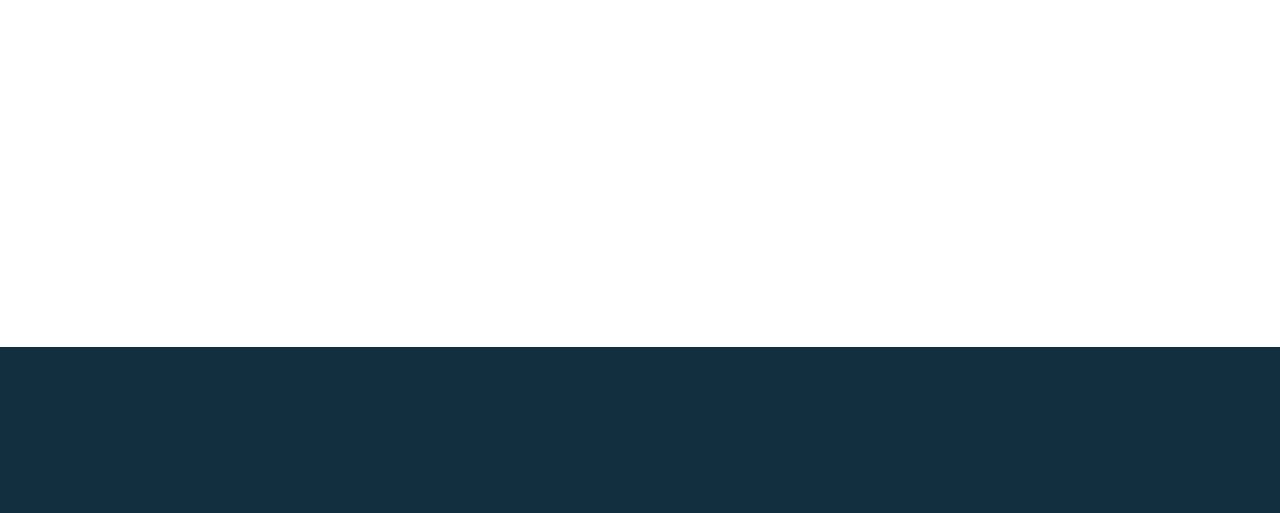
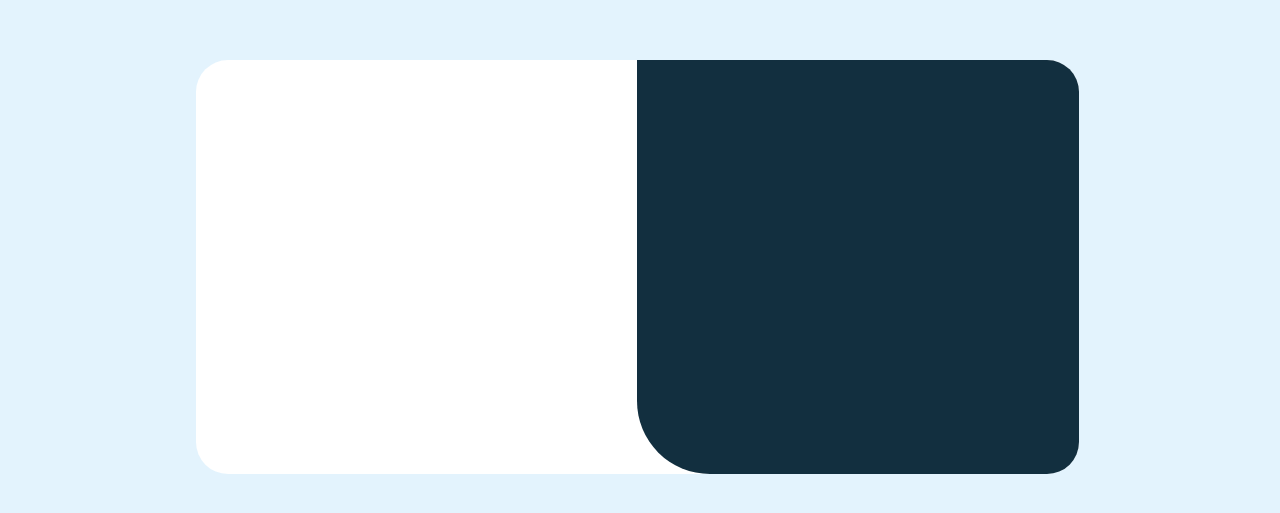
Before and after one commit to Kennedy-was-taken/mortgage_repayment_calculator, an Angular app: page / in a window 1280 px wide. Shown: the part 133-646 px from the top of the page. Built offline with nearby package versions, Linux system fonts and the light colour scheme.

Commit message:
initial tablet container complete

```diff
--- a/src/app/app.component.css
+++ b/src/app/app.component.css
@@ -1,5 +1,6 @@
 
 .parent_container{
+    display: flex;
     background-color: var(--White);
     width: 100%;
     height: 100%;
@@ -9,6 +10,7 @@
     display: grid;
     grid-template-rows: 60% 40%;
     height: inherit;
+    width: inherit;
 }
 
 .grid1, .grid2, .grid2_container{
--- a/src/app/app.component.html
+++ b/src/app/app.component.html
@@ -1,7 +1,7 @@
 <!-- Container : Parent -->
  <section class="parent_container">
 
-    <!-- Grid : 2 columns-->
+    <!-- Grid : 2 Rows-->
     <section class="grid_container">
 
       <!-- Grid : 1st Grid -->
--- a/src/app/styles/media.css
+++ b/src/app/styles/media.css
@@ -0,0 +1,27 @@
+
+/* tablet / laptop specification  */
+@media only screen and (min-width: 768px) {
+
+    .parent_container{
+        border-radius: 2em;
+    }
+
+    .grid_container{
+        grid-template-columns: 50% 50%;
+        grid-template-rows: unset;
+    }
+
+    .grid2_container{
+        border-top-right-radius: 2em;
+        border-bottom-right-radius: 2em;
+        border-bottom-left-radius: 4.56em;
+        background-color: var(--Slate_900);
+        padding: 0 2.18em 0 2.18em;
+    }
+
+}
+
+/* laptop / larger screen specification  */
+@media only screen and (min-width: var(--desktops)) {
+
+}
--- a/src/styles.css
+++ b/src/styles.css
@@ -14,6 +14,11 @@
     --Slate_500: hsl(200, 26%, 54%);
     --Slate_700: hsl(200, 24%, 40%);
     --Slate_900: hsl(202, 55%, 16%);
+
+
+    /* media widths */
+    --tablets: 768px;
+    --desktops: 1200px;
 }
 
 
@@ -22,7 +27,25 @@ html, body{
     height: 100%;
 }
 
+
 body{
     margin: 0;
     background-color: var(--Slate_100);
 }
+
+/* tablet / laptop specification  */
+@media only screen and (min-width: 768px) {
+
+    body{
+        margin: 0 auto;
+        padding: 12.06em 12.38em 5.75em 12.06em;
+        width: calc(100% - 24.76em);
+        height: calc(100% - 24.12em);
+    }
+
+}
+
+/* laptop / larger screen specification  */
+@media only screen and (min-width: var(--desktops)) {
+
+}
```
